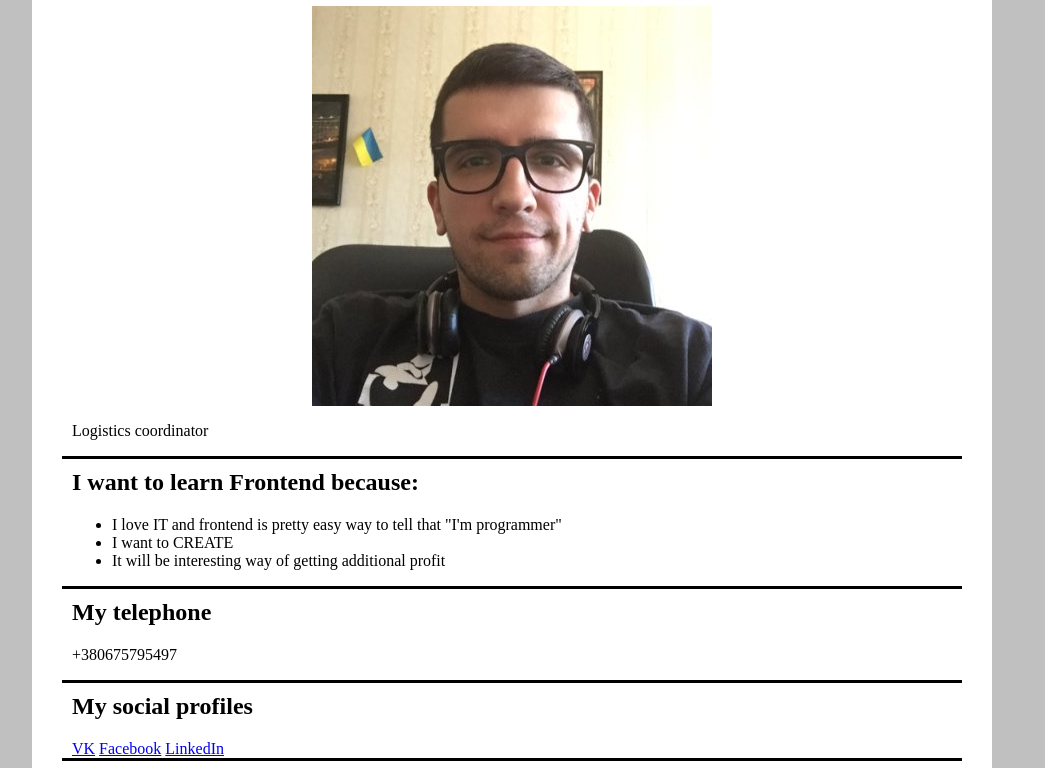
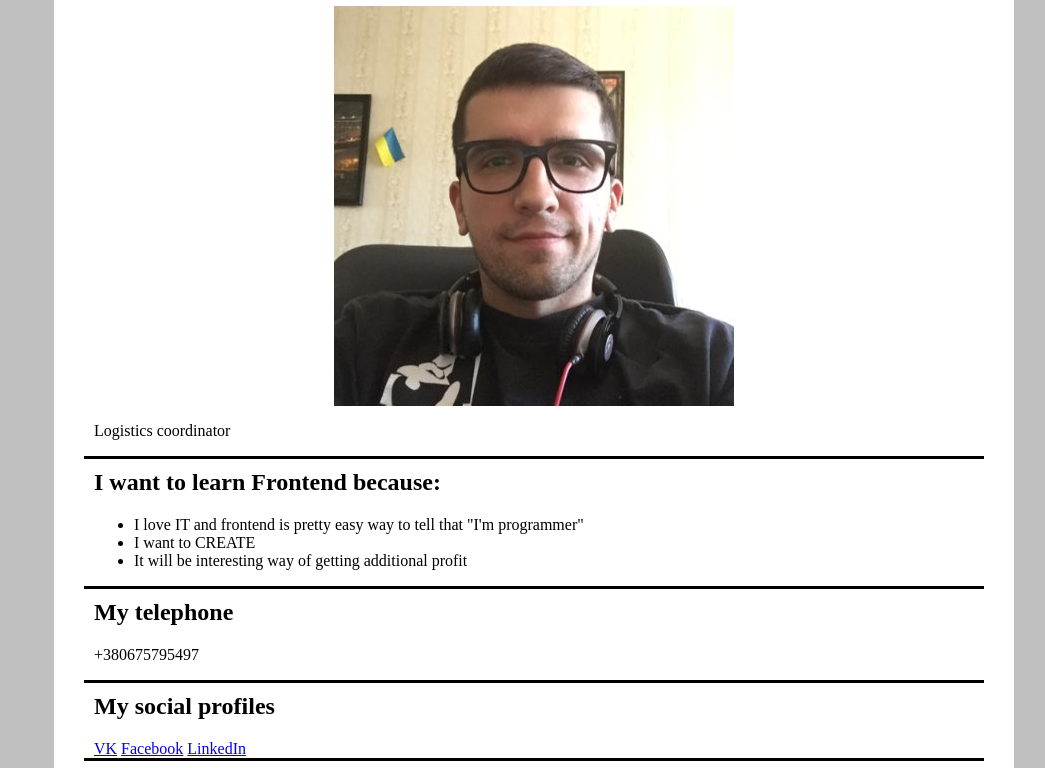
Before and after one commit to denmelnikov/GoIT_hw, a plain HTML site: page index.html in a window 1280 px wide. Shown: the part 122-890 px from the top of the page, without its empty margins (106-1151 px from the left). Drawn offline with Linux system fonts and the light colour scheme.

Commit message:
finalest 2 hw

```diff
--- a/css/style.css
+++ b/css/style.css
@@ -3,13 +3,8 @@ body{
 }
 
 .content{
-    margin-left: 130px;
-    margin-right: 130px;
-    margin-top: 20px;
-    padding-left: 30px;
-    padding-right: 30px;
-    padding-top: 20px;
-    padding-bottom: 50px;
+    margin: 20px auto;
+    padding: 20px 30px 50px;
     max-width: 900px;
 }
 
```
